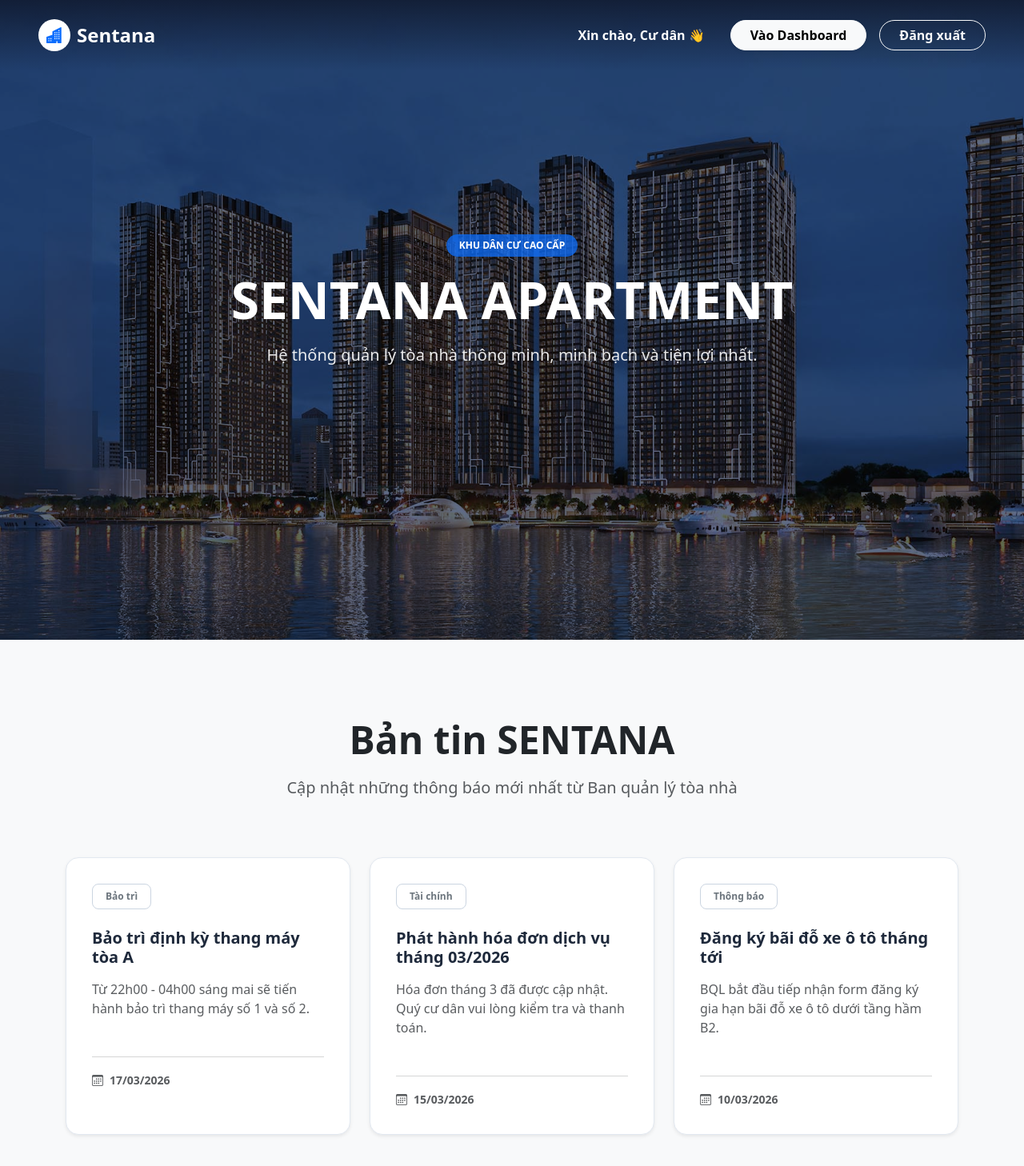
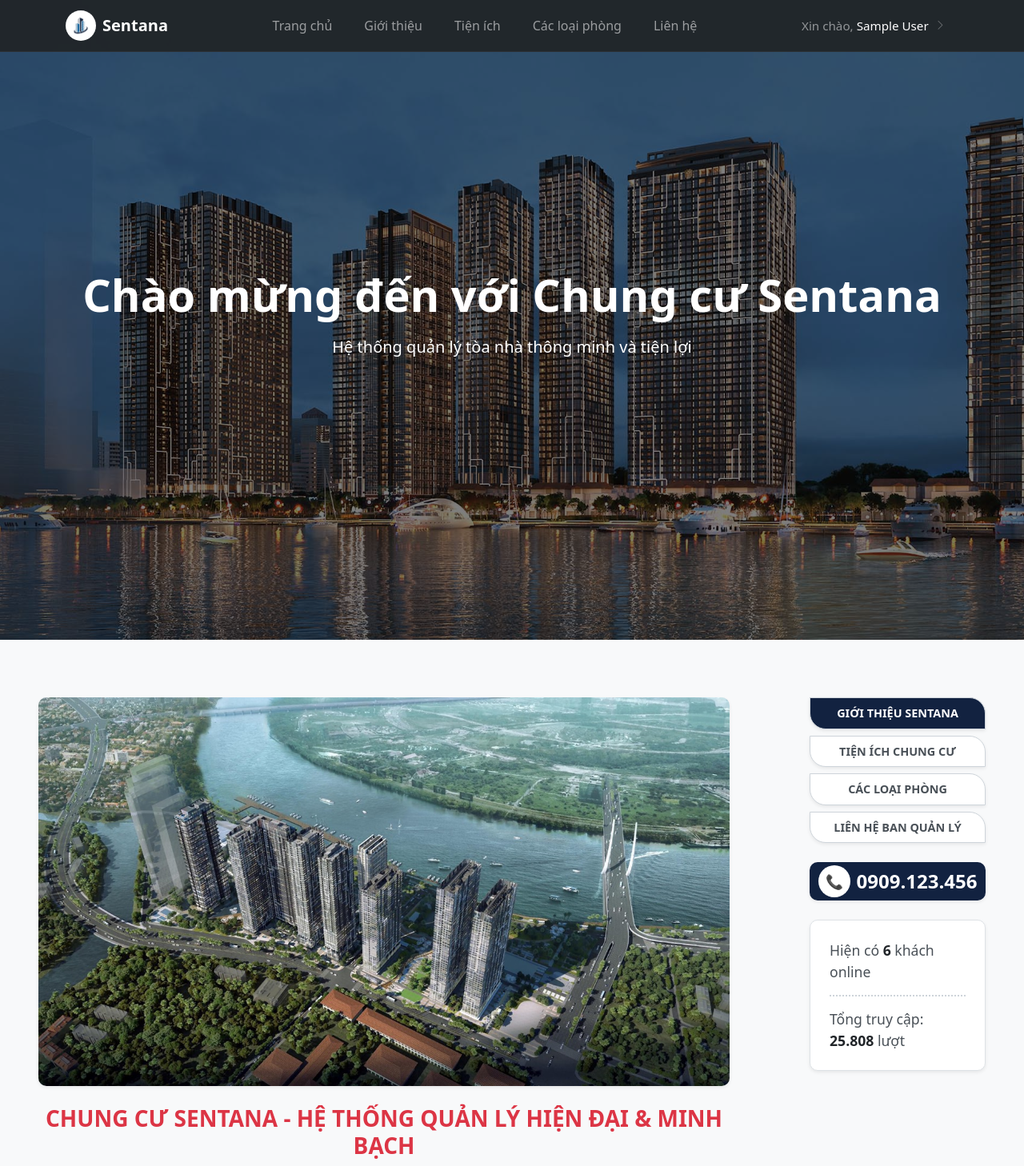
Before and after one commit to FSA-Project-Group7/Sentana-FE, a React app in the folder Frontend/: page / in a window 1280 px wide. Shown: the top 1458 px of the page at 80% size. Built offline with nearby package versions, Linux system fonts and the light colour scheme; sample sign-in values are in the browser's storage; the HTML template or start-up script is replaced by a standard one.

Commit message:
fix: update login UI and correct form behavior

```diff
--- a/Frontend/src/components/Navbar.jsx
+++ b/Frontend/src/components/Navbar.jsx
@@ -1,9 +1,6 @@
 import React, { useState, useEffect } from 'react';
 import { Link, useNavigate, useLocation } from 'react-router-dom';
 import logoImg from '../assets/logo.png';
-
-// ✅ ĐÃ SỬA LẠI ĐƯỜNG DẪN IMPORT (Cùng cấp thư mục)
-import NotificationDropdown from './NotificationDropdown';
 
 // Nhận prop isResident (mặc định là false)
 const Navbar = ({ isResident = false }) => {
@@ -31,7 +28,7 @@ const Navbar = ({ isResident = false }) => {
             try {
                 const base64Url = token.split('.')[1];
                 const base64 = base64Url.replace(/-/g, '+').replace(/_/g, '/');
-                const jsonPayload = decodeURIComponent(window.atob(base64).split('').map(function(c) {
+                const jsonPayload = decodeURIComponent(window.atob(base64).split('').map(function (c) {
                     return '%' + ('00' + c.charCodeAt(0).toString(16)).slice(-2);
                 }).join(''));
 
@@ -102,8 +99,7 @@ const Navbar = ({ isResident = false }) => {
                                     <Link className={`nav-link ${isActive('/resident/dashboard')}`} to="/resident/dashboard">Hóa đơn</Link>
                                 </li>
                                 <li className="nav-item">
-                                    {/* ✅ US17: ĐÃ GẮN LINK SANG MÀN BÁO CÁO SỰ CỐ */}
-                                    <Link className={`nav-link ${isActive('/resident/maintenance')}`} to="/resident/maintenance">Báo cáo sự cố</Link>
+                                    <Link className="nav-link" to="#!">Báo cáo sự cố</Link>
                                 </li>
                             </>
                         ) : (
@@ -116,15 +112,12 @@ const Navbar = ({ isResident = false }) => {
                             </>
                         )}
                     </ul>
-                    <div className="d-flex gap-3 align-items-center">
+
+                    <div className="d-flex gap-2">
                         {isResident ? (
-                            <>
-                                <NotificationDropdown />
-
-                                <button onClick={handleLogout} className="btn btn-outline-light btn-sm fw-normal">
-                                    Đăng xuất
-                                </button>
-                            </>
+                            <button onClick={handleLogout} className="btn btn-outline-light btn-sm fw-normal">
+                                Đăng xuất
+                            </button>
                         ) : isLoggedIn ? (
                             <Link to="/login"
                                 className="nav-link d-flex align-items-center gap-1 text-decoration-none px-3 py-1 rounded"
@@ -144,12 +137,12 @@ const Navbar = ({ isResident = false }) => {
                                     e.target.style.backgroundColor = 'transparent';
                                 }}
                             >
-                                <span style={{opacity: '0.6'}}>Xin chào,</span>
+                                <span style={{ opacity: '0.6' }}>Xin chào,</span>
                                 <span className="fw-medium text-white">{fullName}</span>
-                                <i className="bi bi-chevron-right ms-1 small" style={{opacity: '0.4'}}></i>
+                                <i className="bi bi-chevron-right ms-1 small" style={{ opacity: '0.4' }}></i>
                             </Link>
                         ) : (
-                            <Link to="/login" className="btn btn-outline-light btn-sm fw-normal px-3 rounded-pill">
+                            <Link to="/login" className="btn btn-outline-light btn-sm fw-normal px-3 rounded-2">
                                 Đăng nhập
                             </Link>
                         )}
--- a/Frontend/src/pages/Home.jsx
+++ b/Frontend/src/pages/Home.jsx
@@ -1,7 +1,5 @@
 import React, { useState, useEffect } from 'react';
-import { Link, useNavigate } from 'react-router-dom';
-import { toast } from 'react-toastify';
-// import Navbar from '../components/Navbar'; // Đã thay bằng Smart Header nội bộ cho Landing Page
+import Navbar from '../components/Navbar';
 import About from '../components/About';
 import Contact from '../components/Contact';
 import Sidebar from '../components/Sidebar';
@@ -9,283 +7,130 @@ import Facilities from '../components/Facilities';
 import Rooms from '../components/Rooms';
 import bannerImg from '../assets/banner.jpg';
 
-const customHomeStyles = `
-/* Style cho Navbar trong suốt của riêng Trang chủ */
-.home-navbar {
-    position: absolute;
-    top: 0;
-    left: 0;
-    width: 100%;
-    z-index: 100;
-    padding: 1.5rem 3rem;
-    background: linear-gradient(rgba(15, 23, 42, 0.8), transparent);
-    color: white;
-}
-/* Style cho Thẻ Bản tin */
-.news-card {
-    background: white;
-    color: #1e293b;
-    border-radius: 16px;
-    padding: 2rem;
-    height: 100%;
-    transition: transform 0.3s ease;
-    border: 1px solid #e2e8f0;
-    text-align: left;
-}
-.news-card:hover {
-    transform: translateY(-5px);
-    box-shadow: 0 10px 25px -5px rgba(0,0,0,0.1);
-}
-.news-tag {
-    font-size: 0.75rem;
-    font-weight: 700;
-    padding: 0.4rem 1rem;
-    border: 1px solid #cbd5e1;
-    border-radius: 8px;
-    display: inline-block;
-    margin-bottom: 1.5rem;
-}
-`;
+const Home = () => {
 
-const Home = () => {
-    const navigate = useNavigate();
-    const [activeSection, setActiveSection] = useState('home');
+    const [activeSection, setActiveSection] = useState('about');
 
-    // States quản lý trạng thái Đăng nhập trên Trang chủ
-    const [isLoggedIn, setIsLoggedIn] = useState(false);
-    const [userRole, setUserRole] = useState('');
-    const [userName, setUserName] = useState('');
+    useEffect(() => {
+        const handleScroll = () => {
 
-    // Kiểm tra LocalStorage khi load trang
-    useEffect(() => {
-        const token = localStorage.getItem('token');
-        const role = localStorage.getItem('role');
-        const userStr = localStorage.getItem('user');
+            const sections = ['about', 'facilities', 'rooms', 'contact'];
+            let currentSection = 'about';
 
-        if (token) {
-            setIsLoggedIn(true);
-            setUserRole(role);
-            try {
-                const userObj = userStr ? JSON.parse(userStr) : null;
-                setUserName(userObj?.info?.fullName || userObj?.fullName || userObj?.userName || 'Cư dân');
-            } catch {
-                setUserName('Cư dân');
+            for (let section of sections) {
+                const element = document.getElementById(section);
+                if (element) {
+                    const rect = element.getBoundingClientRect();
+                    // Nếu phần tử cuộn lên cách đỉnh màn hình 150px thì active
+                    if (rect.top <= 150) {
+                        currentSection = section;
+                    }
+                }
             }
-        }
-    }, []);
-
-    // Scroll Spy: Dùng IntersectionObserver siêu mượt
-    useEffect(() => {
-        // Đã bổ sung thêm 'news' vào danh sách theo dõi
-        const sections = ['home', 'news', 'about', 'facilities', 'rooms', 'contact'];
-
-        const observerOptions = {
-            root: null,
-            rootMargin: '-40% 0px -60% 0px',
-            threshold: 0
+            setActiveSection(currentSection);
         };
 
-        const observerCallback = (entries) => {
-            entries.forEach(entry => {
-                if (entry.isIntersecting) {
-                    setActiveSection(entry.target.id);
-                }
-            });
-        };
-
-        const observer = new IntersectionObserver(observerCallback, observerOptions);
-
-        sections.forEach(sectionId => {
-            const element = document.getElementById(sectionId);
-            if (element) observer.observe(element);
-        });
-
-        return () => observer.disconnect();
+        window.addEventListener('scroll', handleScroll);
+        return () => window.removeEventListener('scroll', handleScroll);
     }, []);
-
-    // Xử lý nút Click (Vào Dashboard / Đăng nhập)
-    const handleCtaClick = () => {
-        if (isLoggedIn) {
-            if (userRole === 'Resident') navigate('/resident/dashboard');
-            else navigate('/admin/dashboard');
-        } else {
-            navigate('/login');
-        }
-    };
-
-    // Xử lý Đăng xuất trực tiếp tại Landing Page
-    const handleLogout = () => {
-        localStorage.removeItem('token');
-        localStorage.removeItem('user');
-        localStorage.removeItem('role');
-        setIsLoggedIn(false);
-        setUserName('');
-        setUserRole('');
-        toast.info("Đã đăng xuất thành công!", { theme: "colored" });
-    };
 
     return (
         <div style={{ backgroundColor: '#f8f9fa' }}>
-            <style>{customHomeStyles}</style>
 
-            {/* SMART NAVBAR CHO TRANG CHỦ CÔNG CỘNG */}
-            <nav className="home-navbar d-flex justify-content-between align-items-center">
-                <div className="d-flex align-items-center" style={{ cursor: 'pointer' }} onClick={() => window.scrollTo(0, 0)}>
-                    <div className="bg-white rounded-circle d-flex justify-content-center align-items-center me-2" style={{ width: '40px', height: '40px' }}>
-                        <i className="bi bi-buildings-fill fs-5 text-primary"></i>
-                    </div>
-                    <span className="fw-bolder fs-4">Sentana</span>
-                </div>
+            <Navbar />
 
-                <div className="d-flex align-items-center gap-3">
-                    {isLoggedIn ? (
-                        <>
-                            <span className="fw-semibold me-3 d-none d-md-block text-white">Xin chào, {userName} 👋</span>
-                            <button onClick={handleCtaClick} className="btn btn-light fw-bold rounded-pill px-4 shadow-sm">
-                                Vào Dashboard
-                            </button>
-                            <button onClick={handleLogout} className="btn btn-outline-light fw-bold rounded-pill px-4">
-                                Đăng xuất
-                            </button>
-                        </>
-                    ) : (
-                        <Link to="/login" className="btn btn-light fw-bold rounded-pill px-5 shadow-sm">
-                            Đăng nhập
-                        </Link>
-                    )}
-                </div>
-            </nav>
-
-            {/* HERO BANNER SECTION */}
+            {/* --- BANNER TÌM KIẾM --- */}
             <section
                 id="home"
-                className="d-flex align-items-center justify-content-center text-white position-relative"
+                className="d-flex align-items-center justify-content-center text-white"
                 style={{
                     height: '100vh',
                     backgroundImage: `url(${bannerImg})`,
                     backgroundSize: 'cover',
                     backgroundPosition: 'center',
-                    backgroundColor: 'rgba(15, 23, 42, 0.7)',
+                    backgroundColor: 'rgba(0, 0, 0, 0.5)',
                     backgroundBlendMode: 'overlay'
                 }}
             >
-                <div className="text-center" style={{ zIndex: 2 }}>
-                    <span className="badge bg-primary bg-opacity-75 px-3 py-2 mb-3 rounded-pill text-uppercase tracking-wide">
-                        Khu dân cư cao cấp
-                    </span>
-                    <h1 className="display-3 fw-bolder mb-3 text-shadow">SENTANA APARTMENT</h1>
-                    <p className="lead fw-medium mb-5" style={{ opacity: 0.9 }}>
-                        Hệ thống quản lý tòa nhà thông minh, minh bạch và tiện lợi nhất.
-                    </p>
-
+                <div className="text-center">
+                    <h1 className="display-4 fw-bold mb-3">Chào mừng đến với Chung cư Sentana</h1>
+                    <p className="lead">Hệ thống quản lý tòa nhà thông minh và tiện lợi</p>
                 </div>
             </section>
 
-            {/* BẢN TIN SENTANA (Tích hợp từ ảnh) */}
-            <section id="news" className="container mt-5 pt-5 text-center">
-                <h2 className="display-5 fw-bolder mb-3 text-dark">Bản tin SENTANA</h2>
-                <p className="lead mb-5 text-muted">Cập nhật những thông báo mới nhất từ Ban quản lý tòa nhà</p>
-
-                <div className="row g-4 justify-content-center mt-2">
-                    <div className="col-md-4">
-                        <div className="news-card shadow-sm">
-                            <div className="news-tag text-secondary">Bảo trì</div>
-                            <h5 className="fw-bold mb-3">Bảo trì định kỳ thang máy tòa A</h5>
-                            <p className="text-muted mb-5">Từ 22h00 - 04h00 sáng mai sẽ tiến hành bảo trì thang máy số 1 và số 2.</p>
-                            <hr className="text-muted opacity-25" />
-                            <small className="text-muted fw-semibold"><i className="bi bi-calendar3 me-2"></i>17/03/2026</small>
-                        </div>
-                    </div>
-                    <div className="col-md-4">
-                        <div className="news-card shadow-sm">
-                            <div className="news-tag text-secondary">Tài chính</div>
-                            <h5 className="fw-bold mb-3">Phát hành hóa đơn dịch vụ tháng 03/2026</h5>
-                            <p className="text-muted mb-5">Hóa đơn tháng 3 đã được cập nhật. Quý cư dân vui lòng kiểm tra và thanh toán.</p>
-                            <hr className="text-muted opacity-25" />
-                            <small className="text-muted fw-semibold"><i className="bi bi-calendar3 me-2"></i>15/03/2026</small>
-                        </div>
-                    </div>
-                    <div className="col-md-4">
-                        <div className="news-card shadow-sm">
-                            <div className="news-tag text-secondary">Thông báo</div>
-                            <h5 className="fw-bold mb-3">Đăng ký bãi đỗ xe ô tô tháng tới</h5>
-                            <p className="text-muted mb-5">BQL bắt đầu tiếp nhận form đăng ký gia hạn bãi đỗ xe ô tô dưới tầng hầm B2.</p>
-                            <hr className="text-muted opacity-25" />
-                            <small className="text-muted fw-semibold"><i className="bi bi-calendar3 me-2"></i>10/03/2026</small>
-                        </div>
-                    </div>
-                </div>
-            </section>
-
-            {/* MAIN CONTENT VỚI SIDEBAR (Giữ nguyên code cũ của bạn) */}
-            <div className="container-fluid px-3 px-xl-5 mt-5 pt-5" style={{ maxWidth: '1920px' }}>
+            {/* --- NỘI DUNG CHÍNH CÓ SIDEBAR --- */}
+            <div className="container-fluid px-3 px-xl-5 mt-5 pt-4" style={{ maxWidth: '1920px' }}>
                 <div className="d-flex flex-wrap flex-lg-nowrap justify-content-between gap-4">
 
+                    {/* Cột nội dung bên trái */}
                     <div style={{ width: 'calc(100% - 320px)', minWidth: 0 }}>
-                        {/* Đảm bảo các Component con này có thẻ bao ngoài chứa id tương ứng (VD: <div id="about">) */}
                         <About />
                         <Facilities />
                         <Rooms />
                         <Contact />
                     </div>
 
-                    <div className="d-none d-lg-block position-relative" style={{ width: '220px', flexShrink: 0 }}>
-                        <div className="sticky-top" style={{ top: '100px' }}>
-                            <Sidebar activeSection={activeSection} />
-                        </div>
+                    {/* Cột Sidebar bên phải (Ẩn trên màn hình nhỏ) */}
+                    <div className="d-none d-lg-block" style={{ width: '220px', flexShrink: 0 }}>
+<Sidebar activeSection={activeSection} />
                     </div>
 
                 </div>
             </div>
 
-            {/* FOOTER */}
-            <footer className="text-white pt-5 pb-4 mt-5 shadow-lg" style={{ backgroundColor: '#0f172a' }}>
+            {/* --- FOOTER --- */}
+            <footer className="text-white pt-5 pb-4 mt-5" style={{ backgroundColor: '#122240' }}>
                 <div className="container-fluid px-3 px-xl-5" style={{ maxWidth: '1920px' }}>
                     <div className="row text-md-start text-center">
 
+                        {/* Cột 1: Giới thiệu */}
                         <div className="col-md-4 col-lg-4 mb-4 pe-lg-5">
                             <h5 className="text-uppercase fw-bold mb-4 d-flex align-items-center justify-content-md-start justify-content-center gap-2">
-                                <span className="bg-white text-primary rounded-circle d-flex align-items-center justify-content-center fw-bolder shadow-sm" style={{ width: '40px', height: '40px', fontSize: '1.2rem' }}>S</span>
-                                SENTANA
+                                <span className="bg-white text-dark rounded-circle d-flex align-items-center justify-content-center fw-bold" style={{ width: '35px', height: '35px', fontSize: '1.2rem' }}>S</span>
+                                CHUNG CƯ SENTANA
                             </h5>
-                            <p className="text-light" style={{ fontSize: '0.95rem', lineHeight: '1.8', opacity: '0.8' }}>
+                            <p className="text-light" style={{ fontSize: '0.9rem', lineHeight: '1.8', opacity: '0.8' }}>
                                 Hệ thống quản lý chung cư thông minh, mang đến trải nghiệm sống hiện đại, minh bạch và tiện nghi nhất cho cộng đồng cư dân. Ứng dụng công nghệ 4.0 vào vận hành tòa nhà.
                             </p>
                         </div>
 
+                        {/* Cột 2: Liên kết nhanh */}
                         <div className="col-md-4 col-lg-3 mb-4 mx-auto">
-                            <h5 className="text-uppercase fw-bold mb-4 text-primary">Liên kết nhanh</h5>
+                            <h5 className="text-uppercase fw-bold mb-4">Liên kết nhanh</h5>
                             <ul className="list-unstyled" style={{ fontSize: '0.95rem', lineHeight: '2' }}>
-                                <li><a href="#about" className="text-light text-decoration-none" style={{ opacity: '0.8', transition: '0.2s' }}>Giới thiệu tổng quan</a></li>
-                                <li><a href="#facilities" className="text-light text-decoration-none" style={{ opacity: '0.8', transition: '0.2s' }}>Hệ thống tiện ích</a></li>
-                                <li><a href="#rooms" className="text-light text-decoration-none" style={{ opacity: '0.8', transition: '0.2s' }}>Mặt bằng các loại phòng</a></li>
-                                <li><a href="#contact" className="text-light text-decoration-none" style={{ opacity: '0.8', transition: '0.2s' }}>Liên hệ Ban quản lý</a></li>
+                                <li><a href="#about" className="text-light text-decoration-none" style={{ opacity: '0.8' }}>Giới thiệu tổng quan</a></li>
+                                <li><a href="#facilities" className="text-light text-decoration-none" style={{ opacity: '0.8' }}>Hệ thống tiện ích</a></li>
+                                <li><a href="#rooms" className="text-light text-decoration-none" style={{ opacity: '0.8' }}>Mặt bằng các loại phòng</a></li>
+                                <li><a href="#contact" className="text-light text-decoration-none" style={{ opacity: '0.8' }}>Liên hệ Ban quản lý</a></li>
                             </ul>
                         </div>
 
+                        {/* Cột 3: Thông tin dự án */}
                         <div className="col-md-4 col-lg-3 mb-4">
-                            <h5 className="text-uppercase fw-bold mb-4 text-primary">Thông tin dự án</h5>
+                            <h5 className="text-uppercase fw-bold mb-4">Thông tin thêm</h5>
                             <p className="text-light mb-2" style={{ fontSize: '0.95rem', opacity: '0.8' }}>
-                                <i className="bi bi-laptop me-2"></i><strong>Hệ thống:</strong> Quản lý Chung cư
+                                <strong>Dự án:</strong> Hệ thống Quản lý Chung cư / Phòng trọ
+                            </p>
+<p className="text-light mb-2" style={{ fontSize: '0.95rem', opacity: '0.8' }}>
+                                <strong>Công nghệ:</strong> ReactJS, ASP.NET Core, SQL Server
                             </p>
                             <p className="text-light mb-2" style={{ fontSize: '0.95rem', opacity: '0.8' }}>
-                                <i className="bi bi-code-slash me-2"></i><strong>Stack:</strong> ReactJS, ASP.NET Core
-                            </p>
-                            <p className="text-light mb-2" style={{ fontSize: '0.95rem', opacity: '0.8' }}>
-                                <i className="bi bi-people-fill me-2"></i><strong>Đội ngũ:</strong> Group_07 FSA
+                                <strong>Thực hiện bởi:</strong> Group_07 FSA
                             </p>
                         </div>
                     </div>
 
-                    <hr className="mb-4 mt-2" style={{ borderColor: 'rgba(255,255,255,0.1)' }} />
+                    <hr className="mb-4 mt-2" style={{ borderColor: 'rgba(255,255,255,0.2)' }} />
 
-                    <div className="text-center text-light" style={{ fontSize: '0.85rem', opacity: '0.6' }}>
-                        <p className="mb-0">© 2026 Bản quyền thuộc về Dự án Sentana. All rights reserved.</p>
+                    {/* Copyright */}
+                    <div className="text-center text-light" style={{ fontSize: '0.85rem', opacity: '0.7' }}>
+                        <p className="mb-0">© 2026 Bản quyền thuộc về Dự án Sentana.</p>
                     </div>
                 </div>
             </footer>
+
         </div>
     );
-};
+}
 
 export default Home;
```
